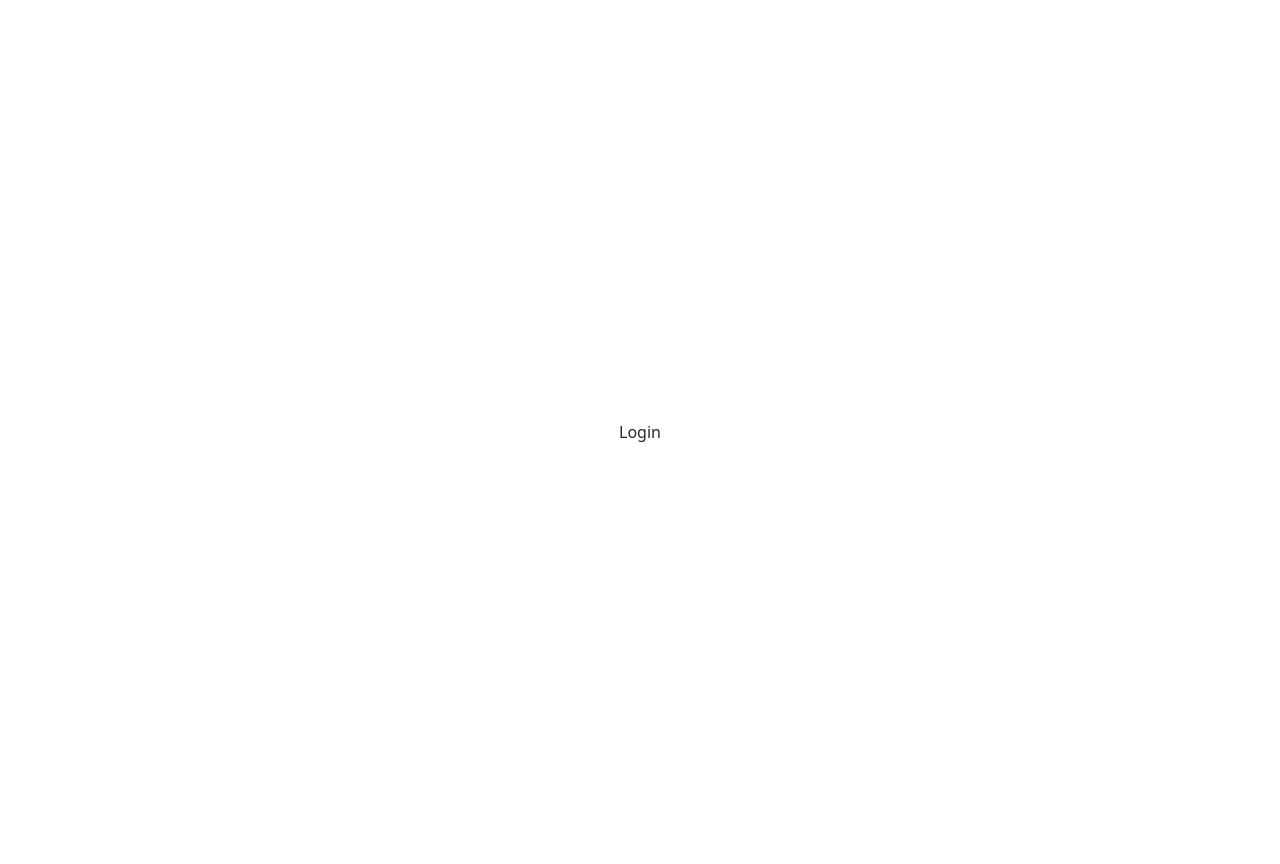
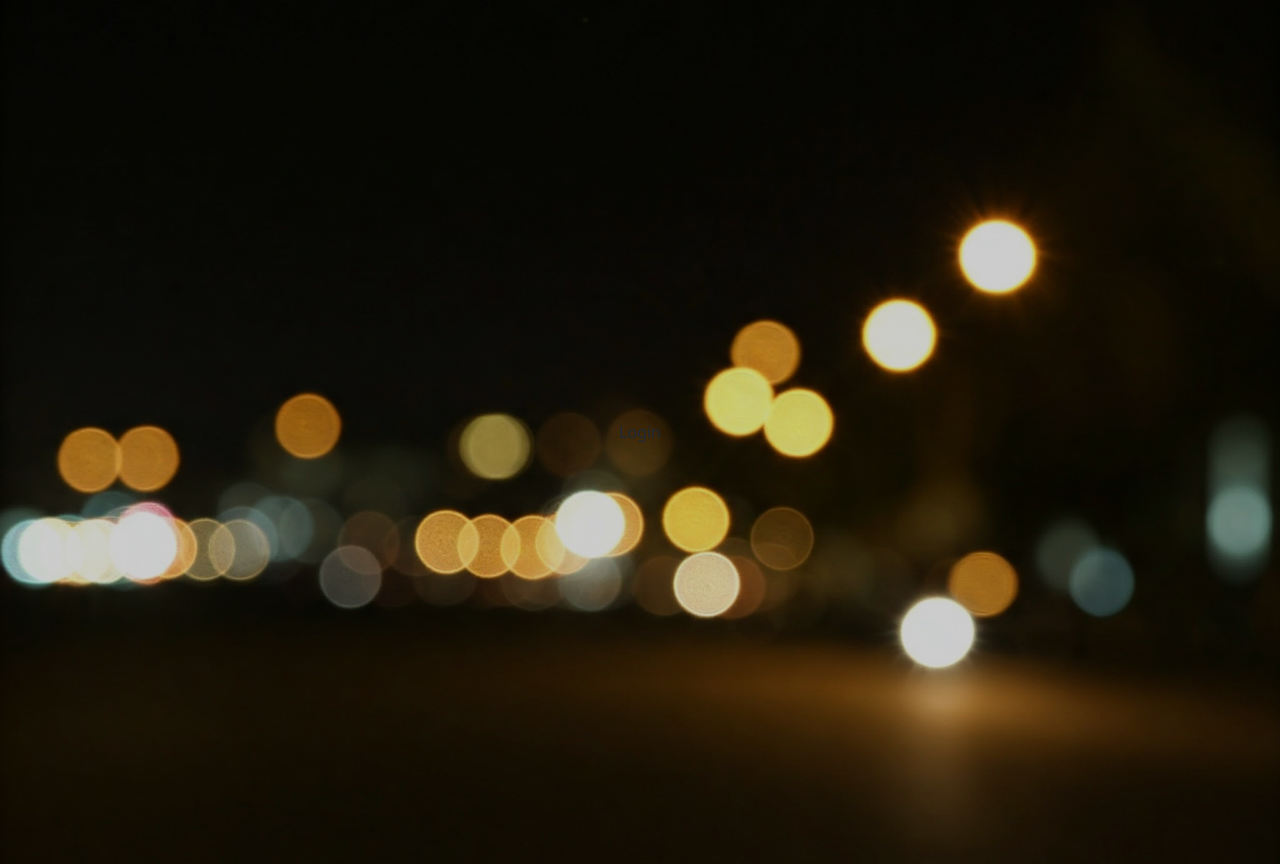
Before and after one commit to LionelP1/chat-app, a React (Vite) app in the folder frontend/: page / in a window 1280 px wide. Built offline with nearby package versions, Linux system fonts and the light colour scheme.

Commit message:
Added background

```diff
--- a/frontend/src/index.css
+++ b/frontend/src/index.css
@@ -1,3 +1,10 @@
 @tailwind base;
 @tailwind components;
 @tailwind utilities;
+
+body {
+	background: linear-gradient(rgba(0, 0, 0, 0.2), rgba(0, 0, 0, 0.2)), url("/background.jpeg");
+	background-repeat: no-repeat;
+	background-size: cover;
+	background-position: center;
+}
```
Also changed, not shown: frontend/public/background.jpeg (added).
